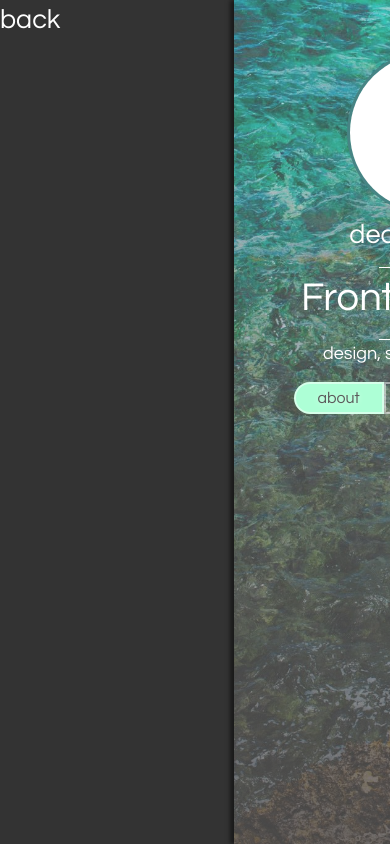
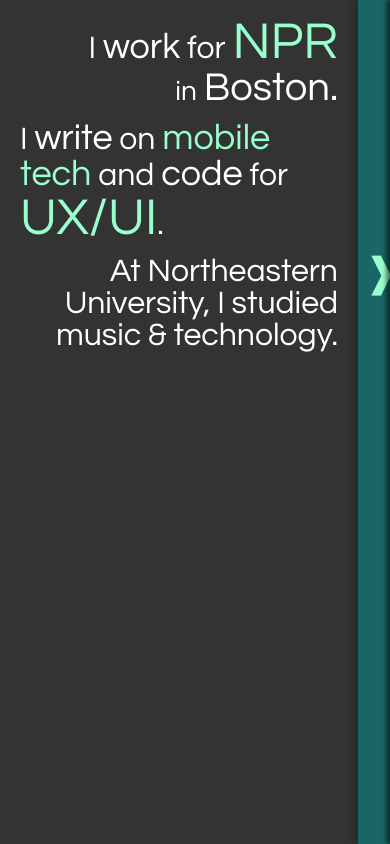
Before and after one commit to deanrussell/deanrus_v2.5, a plain HTML site: page index.html in a window 390 px wide. Both pictures are taken after a click on the link "about". Drawn offline with Linux system fonts and the light colour scheme.

Commit message:
left tab mobile

```diff
--- a/css/secondary.css
+++ b/css/secondary.css
@@ -2,6 +2,12 @@ body, h1, h2, h3, h4, h5, h6, p, a, ul, li {
 	font-family: "Avant Garde", Avantgarde, "Century Gothic", CenturyGothic, "AppleGothic", sans-serif!important;
 	color: #fff;
 }
+
+a.teal_link {
+	color: #99FFCC!important;
+}
+
+/*MAIN COVER*/
 
 div.cover__top01 {
 	height: 50px;
@@ -22,7 +28,9 @@ div.cover__top01 {
 	min-width:  125px;
 }
 
-footer {
+/*ICON BOTTOM TAB*/
+
+/*footer {
 	background-color: #333333;
 	height: 100%;
 	transition: background 300ms ease;
@@ -48,12 +56,99 @@ div.icon-bar > * {
 	border-radius: 100px;
 }
 
-/* need to space out */
-
 div.icon-bar > * i {
 	font-size: 1.9rem;
 }
 
 .row {
 	max-width: none;
+}*/
+
+
+/*LEFT OFF-CANVAS TABS*/
+.tablink .left-menu-tab {
+	transition: background-color 300ms ease-out;
 }
+
+
+.tablink:hover .left-menu-tab {
+	background-color: #99FFCC!important;
+}
+
+.tablink:hover .left-menu-tab div {
+	color: #333333!important;
+}
+
+.left-menu-tab {
+  -webkit-backface-visibility: hidden;
+  width: 10%;
+  top: 0;
+  bottom: 0;
+  position: absolute;
+  background: #1A6666;
+  z-index: 2002;
+  left: 100%;
+  -webkit-box-shadow: -5px 0px 5px 0px #2B2B2B;
+	-moz-box-shadow: -5px 0px 5px 0px #2B2B2B;
+	box-shadow: -5px 0px 5px 0px #2B2B2B; }
+
+.left-menu-tab div {
+	color: #99FFCC;
+}
+
+/*SMARTPHONE*/
+
+@media only screen {
+	.move-right > .inner-wrap {
+		-ms-transform: translate(100%, 0);
+		-webkit-transform: translate3d(100%, 0, 0);
+		-moz-transform: translate3d(100%, 0, 0);
+		-ms-transform: translate3d(100%, 0, 0);
+		-o-transform: translate3d(100%, 0, 0);
+		transform: translate3d(100%, 0, 0); }
+	.left-off-canvas-menu {
+		width: 100%; }
+	.left-menu-tab {
+		width: 2rem;
+		padding-top: 65%; }
+	}
+	.left-menu-tab div {
+		margin-left:6px;
+		font-size: 2.5rem; }
+
+	.tablink:active .left-menu-tab {
+		background-color: #99FFCC!important; }
+
+	.tablink:active .left-menu-tab div {
+		color: #333333!important; }
+
+	.about p {
+		font-size: 2rem;
+		padding: 1rem 5px 0;
+		line-height: 2rem;
+		margin: 0 2rem; }
+
+	p.about_txt2 {
+		padding-top: 0.75rem;
+		margin-left: 0px;
+	}
+
+	.abt_sm {
+		font-size: 1.75rem;
+		line-height: 1.75rem;
+	}
+	.abt_med {
+		font-size: 2.25rem;
+		line-height: 2.25rem;
+	}
+	.abt_lg {
+		font-size: 2.5rem;
+		line-height: 2.5rem;
+	}
+
+	.abt_xlg {
+		font-size: 3.25rem;
+		line-height: 3.25rem;
+	}
+
+}
--- a/index.html
+++ b/index.html
@@ -16,9 +16,19 @@
       <div class="off-canvas-wrap" data-offcanvas>
         <div class="inner-wrap">
           <!-- Off Canvas Menu -->
-          <aside class="left-off-canvas-menu">
+          <aside class="left-off-canvas-menu about">
               <!-- whatever you want goes here -->
-              <h2>back</h2>
+            <div class="row">
+            <div class="small-12 columns small-centered">
+              <p class="about_txt text-right">I <span class="abt_med">work</span> for <a href="http://www.npr.org/" class="teal_link"><span class="abt_xlg">NPR</span></a><br> <span class="abt_sm">in</span> <span class="abt_lg">Boston.</span></p>
+              <p class="about_txt2"><span class="text-left">I <span class="abt_med">write</span> on </span><a href="#" class="teal_link"><span class="abt_med text-right">mobile tech</span></a> <span class="text-left">and <span class="abt_med">code</span> for </span><a href="#" class="teal_link"><span class="abt_xlg text-center">UX/UI</span></a>.</p>
+              <p class="about_txt2 text-right">At Northeastern University, I studied music &amp technology.</p>
+            </div>
+            </div>
+            <a href="#" class="tablink"><aside class="left-off-canvas-menu left-menu-tab">
+              <!-- whatever you want goes here -->
+              <div class="arrow-left">&#10097</div>
+            </aside></a>
           </aside>
           <!-- Right Off Canvas Menu -->
           <aside class="right-off-canvas-menu">
```
